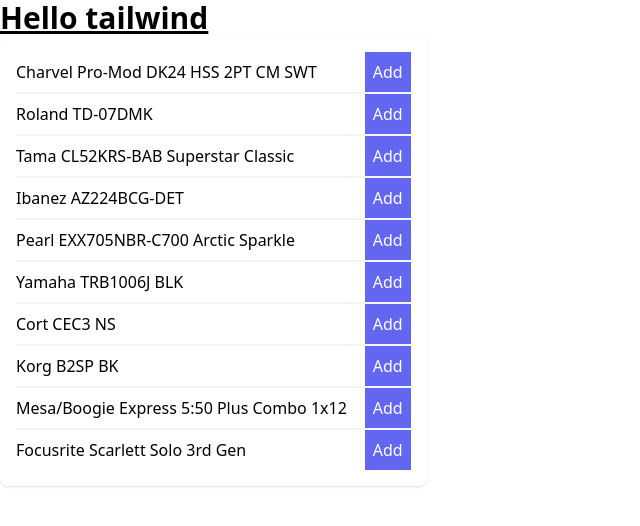
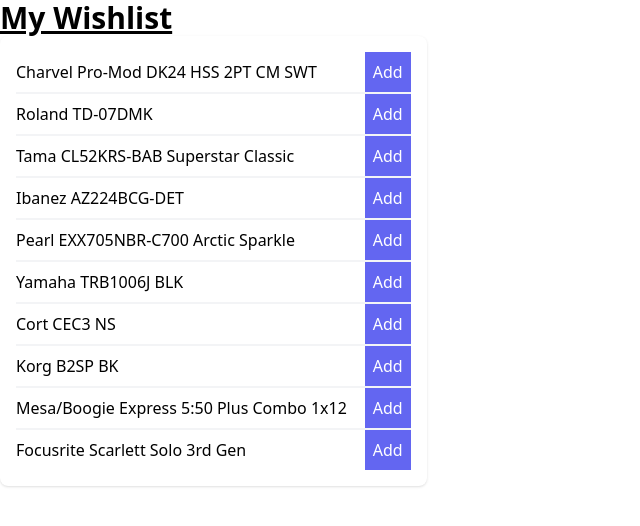
Before and after one commit to williamsnieves/vanilla-typescript, a website built with Parcel: page src/index.html in a window 1280 px wide. Shown: the whole page, without its empty margins (0-640 px from the left). Built offline with nearby package versions, Linux system fonts and the light colour scheme.

Commit message:
feat:init deployment config

```diff
--- a/package.json
+++ b/package.json
@@ -4,7 +4,8 @@
   "description": "",
   "main": "index.js",
   "scripts": {
-    "start": "parcel src/index.html"
+    "start": "parcel src/index.html",
+    "build": "parcel build src/index.html"
   },
   "keywords": [],
   "author": "",
--- a/src/index.html
+++ b/src/index.html
@@ -5,10 +5,10 @@
     <meta http-equiv="X-UA-Compatible" content="IE=edge" />
     <meta name="viewport" content="width=device-width, initial-scale=1.0" />
     <script src="https://cdn.tailwindcss.com"></script>
-    <title>Document</title>
+    <title>Typescript wishlist</title>
   </head>
   <body>
-    <h1 class="text-3xl font-bold underline">Hello tailwind</h1>
+    <h1 class="text-3xl font-bold underline">My Wishlist</h1>
     <div id="root" class="flex"></div>
     <script src="./index.ts" type="module"></script>
   </body>
```
Also changed, not shown: netlify.toml (added), 1 other file.
